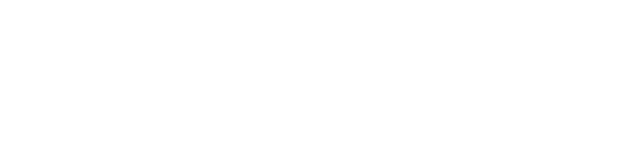
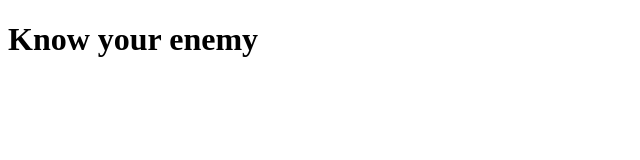
Before and after one commit to Kev-rossi/my-super-website, a plain HTML site: page index.html in a window 1280 px wide. Shown: the whole page, without its empty margins (0-640 px from the left). Drawn offline with Linux system fonts and the light colour scheme.

Commit message:
titre et h1 ajoutés

```diff
--- a/index.html
+++ b/index.html
@@ -2,9 +2,10 @@
 <html>
 <head>
   <meta charset="UTF-8">
-  <title>title</title>
+  <title>Rage Against The Machine</title>
 </head>
 <body>
+  <h1>Know your enemy</h1>
 
 </body>
 </html>
```
